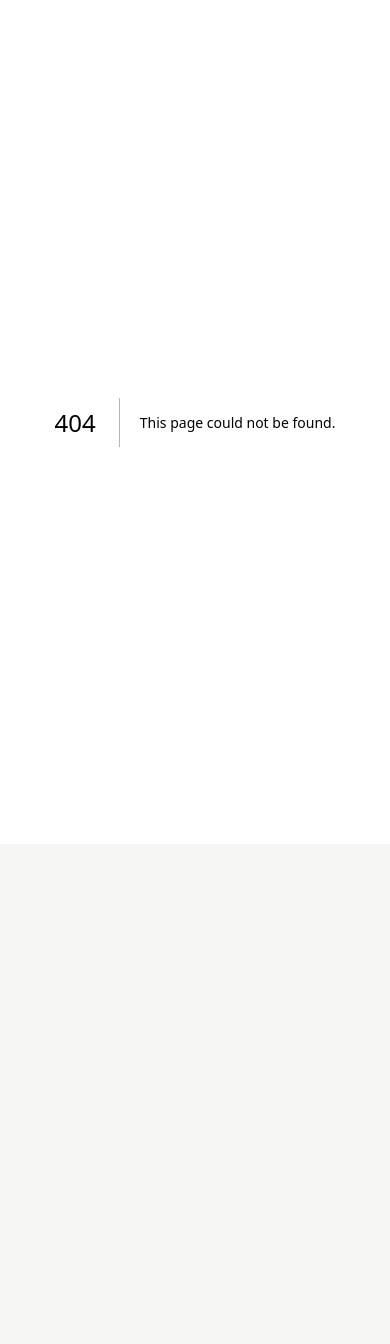
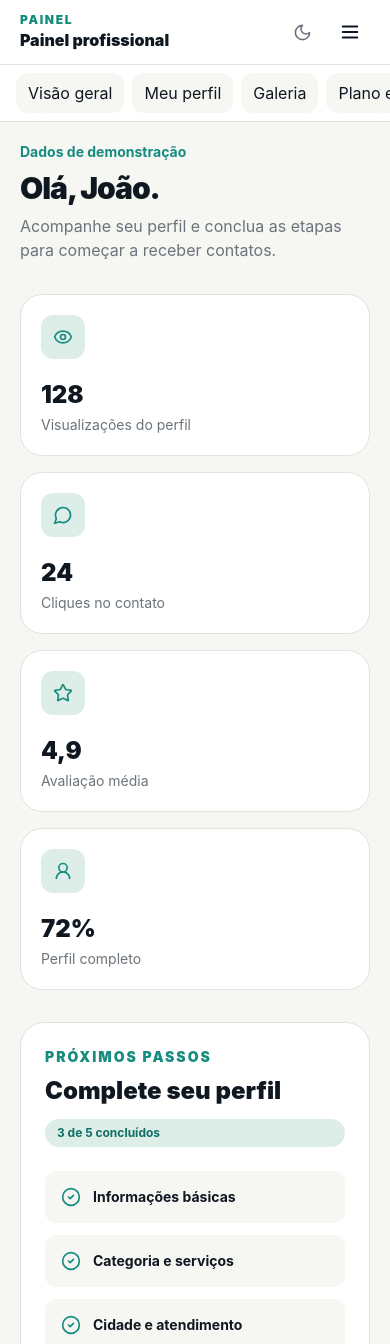
Before and after one commit to JoelsonJSantos/indicarei-v2, a Next.js app: page /painel in a window 390 px wide. Before the commit this address had no page. Shown: the top 1344 px of the page. Before the commit the page ends 844 px from the top, so only its background shows below. Built offline with nearby package versions, Linux system fonts and the light colour scheme.

Commit message:
feat: cria painel profissional responsivo

```diff
--- /dev/null
+++ b/src/app/painel/page.tsx
@@ -0,0 +1,65 @@
+import { CheckCircle2, Eye, MessageCircle, Star, UserRound } from "lucide-react";
+import { DashboardShell } from "@/components/dashboard-shell";
+
+const stats = [
+  { label: "Visualizações do perfil", value: "128", icon: Eye },
+  { label: "Cliques no contato", value: "24", icon: MessageCircle },
+  { label: "Avaliação média", value: "4,9", icon: Star },
+  { label: "Perfil completo", value: "72%", icon: UserRound },
+];
+
+export default function ProfessionalDashboardPage() {
+  return (
+    <DashboardShell role="professional" title="Painel profissional">
+      <section>
+        <p className="text-sm font-bold text-[var(--primary)]">Dados de demonstração</p>
+        <h2 className="mt-2 text-3xl font-black tracking-[-0.035em]">Olá, João.</h2>
+        <p className="mt-2 text-[var(--text-muted)]">Acompanhe seu perfil e conclua as etapas para começar a receber contatos.</p>
+      </section>
+
+      <section className="mt-8 grid gap-4 sm:grid-cols-2 xl:grid-cols-4">
+        {stats.map(({ label, value, icon: Icon }) => (
+          <article key={label} className="rounded-[1.4rem] border border-[var(--border)] bg-[var(--surface)] p-5">
+            <span className="grid size-11 place-items-center rounded-xl bg-[var(--success-bg)] text-[var(--primary)]"><Icon size={20} /></span>
+            <p className="mt-5 text-2xl font-black">{value}</p>
+            <p className="mt-1 text-sm text-[var(--text-muted)]">{label}</p>
+          </article>
+        ))}
+      </section>
+
+      <section className="mt-8 grid gap-6 xl:grid-cols-[1fr_360px]">
+        <article className="rounded-[1.5rem] border border-[var(--border)] bg-[var(--surface)] p-6">
+          <div className="flex flex-col gap-3 sm:flex-row sm:items-center sm:justify-between">
+            <div>
+              <p className="text-sm font-black uppercase tracking-[0.14em] text-[var(--primary)]">Próximos passos</p>
+              <h3 className="mt-2 text-2xl font-black">Complete seu perfil</h3>
+            </div>
+            <span className="rounded-full bg-[var(--success-bg)] px-3 py-1.5 text-xs font-bold text-[var(--success-text)]">3 de 5 concluídos</span>
+          </div>
+
+          <div className="mt-6 space-y-3">
+            {[
+              [true, "Informações básicas"],
+              [true, "Categoria e serviços"],
+              [true, "Cidade e atendimento"],
+              [false, "Adicionar foto de perfil"],
+              [false, "Adicionar trabalhos à galeria"],
+            ].map(([done, label]) => (
+              <div key={label as string} className="flex items-center gap-3 rounded-xl bg-[var(--background)] p-4">
+                <CheckCircle2 size={20} className={done ? "text-[var(--primary)]" : "text-[var(--text-muted)]"} />
+                <span className="text-sm font-bold">{label as string}</span>
+              </div>
+            ))}
+          </div>
+        </article>
+
+        <aside className="rounded-[1.5rem] border border-[var(--border)] bg-[var(--background-soft)] p-6">
+          <p className="text-sm font-black uppercase tracking-[0.14em] text-[var(--primary)]">Plano atual</p>
+          <h3 className="mt-3 text-2xl font-black">Gratuito</h3>
+          <p className="mt-2 text-sm leading-6 text-[var(--text-muted)]">A estrutura de planos será integrada ao Asaas quando os valores e regras forem definidos.</p>
+          <button className="mt-6 min-h-12 w-full rounded-xl bg-[var(--primary)] px-4 font-bold text-white">Ver planos</button>
+        </aside>
+      </section>
+    </DashboardShell>
+  );
+}
```
